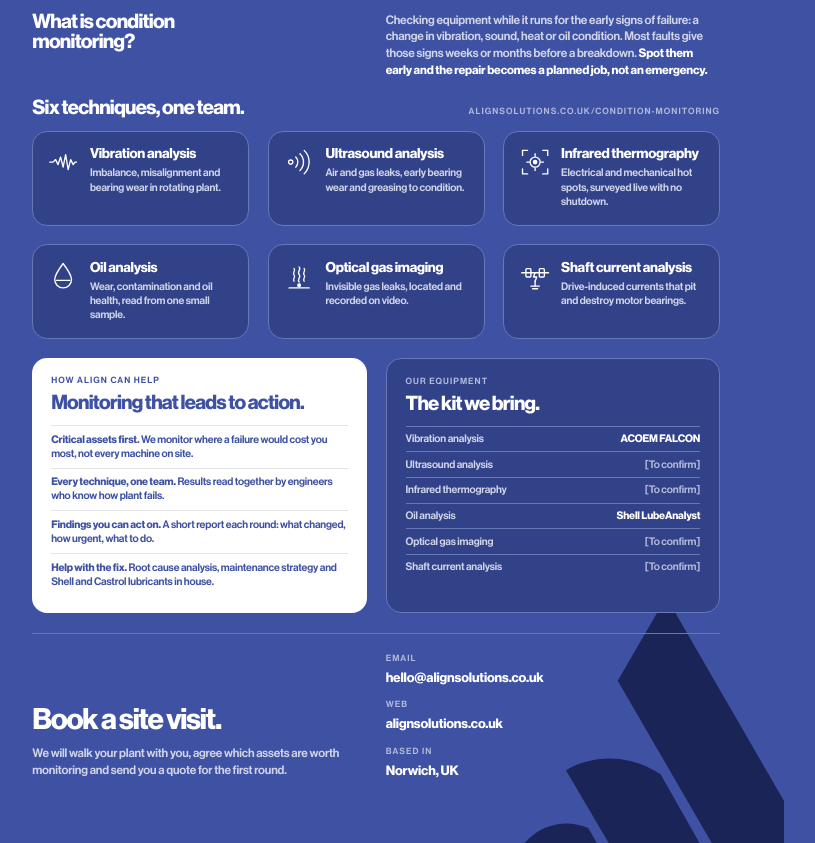
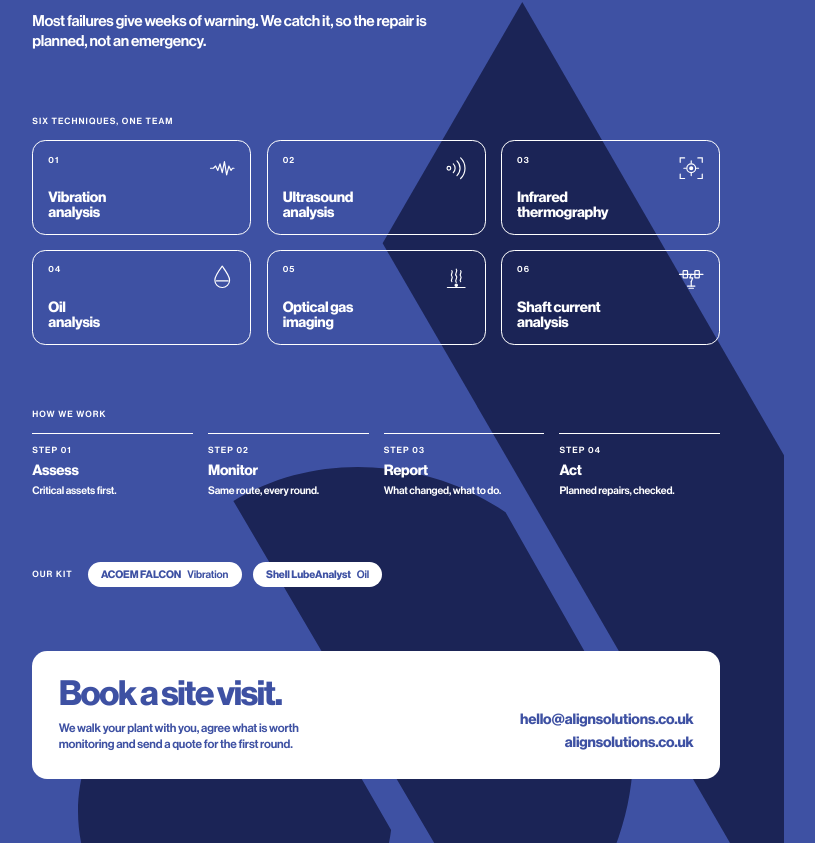
Before and after one commit to jptrsn101/align-solutions, a website: page flyers/condition-monitoring/index.html in a window 1280 px wide. Shown: the part 302-1145 px from the top of the page, without its empty margins (32-847 px from the left). Drawn offline with Linux system fonts and the light colour scheme.

Commit message:
Redesign the condition monitoring flyer in three colourways
Decluttered layout in the style of the case study pages: display headline,
numbered technique cards with no subtext, four one-line steps, confirmed
kit only, and a solid call-to-action card. Full-bleed logomark behind.

Cobalt, grey (monochrome, whiteout logo) and white (positive logo)
versions per the brand guidelines. finish-pdf.py writes the exact brand
CMYK builds from guidelines p17 instead of a profile conversion, and sets
trim and bleed boxes.

Co-Authored-By: Claude Opus 5.5 <noreply@anthropic.com>

```diff
--- a/flyers/condition-monitoring/index.html
+++ b/flyers/condition-monitoring/index.html
@@ -5,14 +5,18 @@
   <meta name="robots" content="noindex, nofollow" />
   <title>Condition monitoring flyer | Align Solutions</title>
   <!--
-    A4 print flyer, single page.
+    A4 print flyer, single page, three colourways: cobalt, grey, white.
     Page = A4 (210 x 297mm) + 3mm bleed each side = 216 x 303mm.
     Trim sits 3mm in from every edge; content keeps a 14mm margin inside the trim.
-    Export: flyers/condition-monitoring/build.mjs (Chrome PDF), then Ghostscript to CMYK.
+    Colourway is set by the class on <body> (t-cobalt, t-grey, t-white).
+    Export: node build.mjs (Chrome PDF, then finish-pdf.py writes exact brand CMYK).
+
+    Only the brand palette is used (Brand Guidelines p17), plus one deeper tone
+    per colourway for the background mark. finish-pdf.py maps every RGB value
+    below to its CMYK build and fails if it meets any other colour.
   -->
   <style>
     /* ─── FONTS ───────────────────────────────────────── */
-    /* Medium for copy, Bold for headings. Same WOFF2 files as the site. */
     @font-face {
       font-family: 'NeueHaas';
       src: url('../../assets/fonts/NeueHaasDisplayMediu.woff2') format('woff2');
@@ -24,24 +28,34 @@
       font-weight: 700; font-style: normal;
     }
 
-    /* ─── PRINT TOKENS ────────────────────────────────── */
-    /* Every colour is solid. The site's white-at-opacity and frosted glass
-       are flattened over cobalt here, so nothing relies on transparency in print
-       and every value converts cleanly to CMYK. */
+    /* ─── COLOURWAYS ──────────────────────────────────── */
+    /* bg = sheet, ink = copy, head = headings, muted = labels, line = rules
+       and outlines, mark = background logomark, card / card-ink = the one
+       solid hero card (the call to action), pill = kit tags */
     :root {
-      --cobalt:  #3e51a3;  /* sheet */
-      --navy:    #1b2456;  /* depth: the mark */
-      --panel:   #324289;  /* glass flattened: navy at 34% over cobalt */
-      --rule:    #6977b7;  /* white at 22% over cobalt: outlines and rules */
-      --white:   #ffffff;
-      --body:    #cfd4e8;  /* white at 75% over cobalt */
-      --label:   #b2b9da;  /* white at 60% over cobalt */
-      --plate:   #e2e3e7;  /* rules inside the white card */
+      --cobalt: #3e51a3;  /* CMYK 87 78 0 0 */
+      --white:  #ffffff;  /* CMYK 0 0 0 0 */
+      --grey60: #9c9c9c;  /* CMYK 0 0 0 38 */
+      --grey20: #434344;  /* CMYK 67 60 58 44 */
 
       --bleed: 3mm;
-      --margin: 14mm;       /* inside the trim, equal on all four sides */
-      --gutter: 5mm;
-      --gap: 5mm;           /* vertical rhythm between blocks */
+      --margin: 14mm;     /* inside the trim, equal on all four sides */
+      --gutter: 4mm;
+    }
+    .t-cobalt {
+      --bg: var(--cobalt); --ink: var(--white); --head: var(--white); --muted: var(--white);
+      --line: var(--white); --mark: #1b2456;  /* navy, CMYK 100 95 36 31 */
+      --card: var(--white); --card-ink: var(--cobalt); --pill: var(--white); --pill-ink: var(--cobalt);
+    }
+    .t-grey {
+      --bg: var(--grey20); --ink: var(--white); --head: var(--white); --muted: var(--grey60);
+      --line: var(--grey60); --mark: #38383a; /* grey 20 deepened, CMYK 67 60 58 56 */
+      --card: var(--white); --card-ink: var(--grey20); --pill: var(--white); --pill-ink: var(--grey20);
+    }
+    .t-white {
+      --bg: var(--white); --ink: var(--grey20); --head: var(--cobalt); --muted: var(--grey60);
+      --line: var(--grey60); --mark: #ededed; /* grey tint, CMYK 0 0 0 7 */
+      --card: var(--cobalt); --card-ink: var(--white); --pill: var(--cobalt); --pill-ink: var(--white);
     }
 
     @page { size: 216mm 303mm; margin: 0; }
@@ -52,114 +66,95 @@
     }
     body {
       font-family: 'NeueHaas', 'Helvetica Neue', Helvetica, Arial, sans-serif;
-      font-weight: 500; color: var(--white); background: var(--cobalt);
+      font-weight: 500; color: var(--ink); background: var(--bg);
       letter-spacing: -0.01em;
     }
 
     /* ─── SHEET ───────────────────────────────────────── */
-    /* Full-bleed cobalt. The safe area is bleed + margin in from every edge. */
-    .sheet {
-      position: relative; overflow: hidden;
-      width: 216mm; height: 303mm; background: var(--cobalt);
-    }
+    .sheet { position: relative; overflow: hidden; width: 216mm; height: 303mm; background: var(--bg); }
     .safe {
       position: absolute; inset: calc(var(--bleed) + var(--margin));
-      display: flex; flex-direction: column; gap: var(--gap);
+      display: flex; flex-direction: column; justify-content: space-between;
     }
 
-    /* Navy mark: the site footer's mark, bled off the bottom right corner */
-    .mark {
-      position: absolute; width: 92mm; right: -20mm; bottom: -24mm;
-      color: var(--navy);
-    }
+    /* Full-bleed logomark, tone on tone, cropped off the right and bottom
+       edges like the brand guidelines cover */
+    .mark { position: absolute; width: 265mm; right: -78mm; bottom: -34mm; color: var(--mark); }
 
     /* ─── TYPE ────────────────────────────────────────── */
     .eyebrow {
-      font-size: 6.6pt; font-weight: 500; text-transform: uppercase;
-      letter-spacing: 0.12em; color: var(--label);
+      display: block; font-size: 6.6pt; font-weight: 500; text-transform: uppercase;
+      letter-spacing: 0.12em; color: var(--muted);
     }
-    .h2 { font-size: 15pt; font-weight: 700; letter-spacing: -0.035em; line-height: 1; }
-    .copy { font-size: 9pt; line-height: 1.4; color: var(--body); }
-    .em { color: var(--white); font-weight: 700; }
 
     /* ─── HEADER ──────────────────────────────────────── */
-    .head {
-      display: flex; justify-content: space-between; align-items: center;
-      padding-bottom: 4mm; border-bottom: 0.25mm solid var(--rule);
-    }
-    .head img { width: 36mm; height: auto; display: block; }
+    .head { display: flex; justify-content: space-between; align-items: flex-start; }
+    .head img { width: 36mm; height: auto; display: none; }
+    .t-cobalt .logo-white, .t-grey .logo-white, .t-white .logo-positive { display: block; }
     .head-meta { text-align: right; display: flex; flex-direction: column; gap: 1.2mm; }
-    .head-meta strong { font-size: 9pt; font-weight: 700; letter-spacing: -0.01em; color: var(--white); }
+    .head-meta strong { font-size: 9pt; font-weight: 700; color: var(--head); }
 
     /* ─── HERO ────────────────────────────────────────── */
     .hero h1 {
-      font-size: 34pt; font-weight: 700; letter-spacing: -0.045em; line-height: 0.94;
+      font-size: 50pt; font-weight: 700; letter-spacing: -0.045em; line-height: 0.92;
+      color: var(--head); max-width: 160mm;
     }
     .hero .lead {
-      margin-top: 4mm; max-width: 128mm;
-      font-size: 10.5pt; line-height: 1.32; letter-spacing: -0.02em; color: var(--white);
+      margin-top: 6mm; max-width: 112mm;
+      font-size: 11.5pt; line-height: 1.3; letter-spacing: -0.02em;
     }
 
-    /* ─── TWO-COLUMN ROW ──────────────────────────────── */
-    /* Every row shares one grid: two equal columns with the same gutter */
-    .row { display: grid; grid-template-columns: 1fr 1fr; gap: var(--gutter); }
-    .define { padding-top: 4.5mm; border-top: 0.25mm solid var(--rule); align-items: start; }
+    /* ─── SECTION LABEL ───────────────────────────────── */
+    .label { margin-bottom: 3.5mm; }
 
     /* ─── TECHNIQUES ──────────────────────────────────── */
-    .tech-head { display: flex; justify-content: space-between; align-items: baseline; margin-bottom: 3.5mm; }
+    /* Outline cards: number top left, icon top right, name at the foot */
     .tech-grid { display: grid; grid-template-columns: repeat(3, 1fr); gap: var(--gutter); }
-    /* Icon left, name and line right */
     .tech {
-      background: var(--panel); border: 0.25mm solid var(--rule); border-radius: 4mm;
-      padding: 4mm; display: grid; grid-template-columns: 8mm 1fr; column-gap: 3mm; row-gap: 1mm;
-      align-content: start;
+      height: 25mm; padding: 3.5mm 4mm;
+      border: 0.25mm solid var(--line); border-radius: 3.5mm;
+      display: grid; grid-template-columns: 1fr auto; grid-template-rows: auto 1fr;
     }
-    .tech svg { grid-row: span 2; width: 8mm; height: 8mm; color: var(--white); }
-    .tech-name { font-size: 10.5pt; font-weight: 700; letter-spacing: -0.02em; line-height: 1.1; }
-    .tech-line { font-size: 8pt; line-height: 1.35; color: var(--body); }
+    .tech .num { font-size: 6.6pt; letter-spacing: 0.12em; color: var(--muted); }
+    .tech svg { width: 7mm; height: 7mm; color: var(--head); }
+    .tech-name {
+      grid-column: 1 / -1; align-self: end;
+      font-size: 11pt; font-weight: 700; letter-spacing: -0.02em; line-height: 1.05; color: var(--head);
+    }
 
-    /* ─── HELP (the one white card) + EQUIPMENT ───────── */
-    .card {
-      border-radius: 4mm; padding: 4.5mm 5mm;
-      display: flex; flex-direction: column;
+    /* ─── HOW WE WORK ─────────────────────────────────── */
+    .steps { display: grid; grid-template-columns: repeat(4, 1fr); gap: var(--gutter); }
+    .step { padding-top: 3mm; border-top: 0.25mm solid var(--line); }
+    .step .num { margin-bottom: 1.5mm; }
+    .step strong { display: block; font-size: 11pt; font-weight: 700; letter-spacing: -0.02em; color: var(--head); }
+    .step span:last-child { display: block; margin-top: 1mm; font-size: 8pt; line-height: 1.3; }
+
+    /* ─── KIT ─────────────────────────────────────────── */
+    .kit { display: flex; align-items: center; gap: 3mm; }
+    .kit .eyebrow { margin-right: 1mm; }
+    .pill {
+      display: inline-flex; align-items: baseline; gap: 1.6mm;
+      padding: 1.6mm 3.5mm; border-radius: 10mm;
+      background: var(--pill); color: var(--pill-ink);
+      font-size: 8pt; font-weight: 700; letter-spacing: -0.01em;
     }
-    .card--white { background: var(--white); color: var(--cobalt); }
-    .card--white .eyebrow { color: var(--cobalt); }
-    .card--panel { background: var(--panel); border: 0.25mm solid var(--rule); }
-    .card .h2 { margin: 2mm 0 3mm; }
-    .help-list { list-style: none; }
-    .help-list li { padding: 1.8mm 0; border-top: 0.25mm solid var(--plate); font-size: 8pt; line-height: 1.32; }
-    .help-list strong { font-weight: 700; }
+    .pill span { font-weight: 500; }
 
-    /* Equipment: one row per technique, instrument on the right */
-    .equip-list { list-style: none; }
-    .equip-list li {
-      display: flex; justify-content: space-between; gap: 3mm;
-      padding: 1.4mm 0; border-top: 0.25mm solid var(--rule);
-      font-size: 8pt; line-height: 1.32; color: var(--body);
+    /* ─── CTA: the one solid card ─────────────────────── */
+    .cta {
+      background: var(--card); color: var(--card-ink); border-radius: 4mm;
+      padding: 7mm; display: grid; grid-template-columns: 1fr 1fr; gap: var(--gutter); align-items: end;
     }
-    .equip-list strong { font-weight: 700; color: var(--white); text-align: right; }
-    /* Still waiting on Mark: muted so it reads as unfinished on any proof */
-    .equip-list .tbc { font-weight: 500; color: var(--label); }
-
-    /* ─── CTA ─────────────────────────────────────────── */
-    .cta {
-      margin-top: auto; position: relative;
-      padding-top: 5mm; border-top: 0.25mm solid var(--rule);
-      align-items: end;
-    }
-    .cta h2 { font-size: 22pt; font-weight: 700; letter-spacing: -0.04em; line-height: 0.95; }
-    .cta .copy { margin-top: 3mm; max-width: 82mm; }
-    .contact { display: flex; flex-direction: column; gap: 1.6mm; }
-    .contact a, .contact span { color: var(--white); text-decoration: none; font-size: 10pt; font-weight: 700; letter-spacing: -0.01em; }
-    .contact .eyebrow { font-size: 6.6pt; font-weight: 500; letter-spacing: 0.12em; color: var(--label); margin-top: 2mm; }
-    .contact .eyebrow:first-child { margin-top: 0; }
+    .cta h2 { font-size: 26pt; font-weight: 700; letter-spacing: -0.04em; line-height: 0.95; }
+    .cta p { margin-top: 2.5mm; font-size: 9pt; line-height: 1.35; max-width: 70mm; }
+    .contact { display: flex; flex-direction: column; gap: 1.4mm; text-align: right; }
+    .contact a { color: inherit; text-decoration: none; font-size: 11pt; font-weight: 700; letter-spacing: -0.01em; }
   </style>
 </head>
-<body>
+<body class="t-cobalt">
 <main class="sheet">
 
-  <!-- Navy mark, same paths as the site footer mark -->
+  <!-- Background logomark: same paths as the site's footer mark -->
   <svg class="mark" viewBox="0 0 796.86 771.12" xmlns="http://www.w3.org/2000/svg" aria-hidden="true">
     <path fill="currentColor" d="M174.68,529.44l74.42,129.24c-4.98,41.48-29.86,78.46-69.26,97.75-57.63,28.21-127.48,7.88-161.09-46.34-33.47-54.01-21.07-125.34,28.9-164.31,37.39-29.15,85.12-34.34,127.04-16.34Z"/>
     <path fill="currentColor" d="M430.17,664.34c-15.43,44.94-45.56,82.81-86.72,106.78l-25.57-43.3L123.62,396.93c44.71-26.78,96.96-33.12,147.33-21.33,25.48,5.96,48.44,16.39,69.21,30.32h.01l101.3,178.49c1.33,26.81-2.23,53.51-11.3,79.92Z"/>
@@ -170,9 +165,10 @@
 
     <!-- ─── HEADER ─────────────────────────────────────── -->
     <header class="head">
-      <img src="../../Brand_Assets/SVG Logos/logo-lockup-white.svg" alt="Align Solutions" />
+      <img class="logo-white" src="../../Brand_Assets/SVG Logos/logo-lockup-white.svg" alt="Align Solutions" />
+      <img class="logo-positive" src="../../Brand_Assets/SVG Logos/Asset 6.svg" alt="Align Solutions" />
       <div class="head-meta">
-        <span class="eyebrow">Condition monitoring offer</span>
+        <span class="eyebrow">Condition monitoring</span>
         <!-- TODO: replace with the recipient company's name before printing -->
         <strong>Prepared for [Company name]</strong>
       </div>
@@ -180,102 +176,75 @@
 
     <!-- ─── HERO ───────────────────────────────────────── -->
     <section class="hero">
-      <h1>Find faults before<br />they stop your plant.</h1>
-      <p class="lead">Our engineers check the plant your site relies on, tell you what is starting to fail, and help you fix it on your schedule, not the breakdown's.</p>
-    </section>
-
-    <!-- ─── WHAT IS CONDITION MONITORING ──────────────── -->
-    <section class="row define">
-      <h2 class="h2">What is condition<br />monitoring?</h2>
-      <p class="copy">Checking equipment while it runs for the early signs of failure: a change in vibration, sound, heat or oil condition. Most faults give those signs weeks or months before a breakdown. <span class="em">Spot them early and the repair becomes a planned job, not an emergency.</span></p>
+      <h1>Find faults before they stop your plant.</h1>
+      <p class="lead">Most failures give weeks of warning. We catch it, so the repair is planned, not an emergency.</p>
     </section>
 
     <!-- ─── SIX TECHNIQUES ─────────────────────────────── -->
     <section>
-      <div class="tech-head">
-        <h2 class="h2">Six techniques, one team.</h2>
-        <span class="eyebrow">alignsolutions.co.uk/condition-monitoring</span>
-      </div>
+      <span class="eyebrow label">Six techniques, one team</span>
       <div class="tech-grid">
         <div class="tech">
-          <!-- Waveform growing in amplitude -->
+          <span class="num">01</span>
           <svg viewBox="0 0 36 36" fill="none" stroke="currentColor" stroke-width="1.6" stroke-linecap="round" stroke-linejoin="round" aria-hidden="true"><path d="M2 18h4l3-3 3 6 3-9 3 12 3-15 3 18 3-12 3 6 2-3h2"/></svg>
-          <span class="tech-name">Vibration analysis</span>
-          <span class="tech-line">Imbalance, misalignment and bearing wear in rotating plant.</span>
+          <span class="tech-name">Vibration<br />analysis</span>
         </div>
         <div class="tech">
-          <!-- Source with spreading sound arcs -->
+          <span class="num">02</span>
           <svg viewBox="0 0 36 36" fill="none" stroke="currentColor" stroke-width="1.6" stroke-linecap="round" aria-hidden="true"><circle cx="8" cy="18" r="2.5"/><path d="M14 12a8.5 8.5 0 0 1 0 12"/><path d="M19 8a14 14 0 0 1 0 20"/><path d="M24 4a19.5 19.5 0 0 1 0 28"/></svg>
-          <span class="tech-name">Ultrasound analysis</span>
-          <span class="tech-line">Air and gas leaks, early bearing wear and greasing to condition.</span>
+          <span class="tech-name">Ultrasound<br />analysis</span>
         </div>
         <div class="tech">
-          <!-- Camera frame with a hot spot on the crosshair -->
+          <span class="num">03</span>
           <svg viewBox="0 0 36 36" fill="none" stroke="currentColor" stroke-width="1.6" stroke-linecap="round" aria-hidden="true"><path d="M3 10V4h6M27 4h6v6M33 26v6h-6M9 32H3v-6"/><circle cx="18" cy="18" r="6"/><circle cx="18" cy="18" r="2" fill="currentColor"/><path d="M18 8v3M18 25v3M8 18h3M25 18h3"/></svg>
-          <span class="tech-name">Infrared thermography</span>
-          <span class="tech-line">Electrical and mechanical hot spots, surveyed live with no shutdown.</span>
+          <span class="tech-name">Infrared<br />thermography</span>
         </div>
         <div class="tech">
-          <!-- Oil drop with a sample level line -->
+          <span class="num">04</span>
           <svg viewBox="0 0 36 36" fill="none" stroke="currentColor" stroke-width="1.6" stroke-linecap="round" stroke-linejoin="round" aria-hidden="true"><path d="M18 3c6 8 10 13.5 10 19a10 10 0 0 1-20 0c0-5.5 4-11 10-19Z"/><path d="M10 23h16"/></svg>
-          <span class="tech-name">Oil analysis</span>
-          <span class="tech-line">Wear, contamination and oil health, read from one small sample.</span>
+          <span class="tech-name">Oil<br />analysis</span>
         </div>
         <div class="tech">
-          <!-- Plume rising from a leak point -->
+          <span class="num">05</span>
           <svg viewBox="0 0 36 36" fill="none" stroke="currentColor" stroke-width="1.6" stroke-linecap="round" aria-hidden="true"><path d="M6 32h24"/><circle cx="18" cy="29" r="1.6" fill="currentColor"/><path d="M18 25c-3-3 3-6 0-9s3-6 0-9"/><path d="M12 24c-2.5-2.5 2.5-5 0-7.5s2.5-5 0-7.5"/><path d="M24 24c-2.5-2.5 2.5-5 0-7.5s2.5-5 0-7.5"/></svg>
-          <span class="tech-name">Optical gas imaging</span>
-          <span class="tech-line">Invisible gas leaks, located and recorded on video.</span>
+          <span class="tech-name">Optical gas<br />imaging</span>
         </div>
         <div class="tech">
-          <!-- Shaft through two bearings, discharge path to earth -->
+          <span class="num">06</span>
           <svg viewBox="0 0 36 36" fill="none" stroke="currentColor" stroke-width="1.6" stroke-linecap="round" stroke-linejoin="round" aria-hidden="true"><path d="M2 14h32"/><rect x="7" y="9" width="6" height="10" rx="1"/><rect x="23" y="9" width="6" height="10" rx="1"/><path d="M18 14l-2 5h4l-2 5"/><path d="M13 30h10M15 33h6"/><path d="M18 24v6"/></svg>
-          <span class="tech-name">Shaft current analysis</span>
-          <span class="tech-line">Drive-induced currents that pit and destroy motor bearings.</span>
+          <span class="tech-name">Shaft current<br />analysis</span>
         </div>
       </div>
     </section>
 
-    <!-- ─── HOW ALIGN CAN HELP + OUR EQUIPMENT ─────────── -->
-    <section class="row">
-      <div class="card card--white">
-        <span class="eyebrow">How Align can help</span>
-        <h2 class="h2">Monitoring that leads to action.</h2>
-        <ul class="help-list">
-          <li><strong>Critical assets first.</strong> We monitor where a failure would cost you most, not every machine on site.</li>
-          <li><strong>Every technique, one team.</strong> Results read together by engineers who know how plant fails.</li>
-          <li><strong>Findings you can act on.</strong> A short report each round: what changed, how urgent, what to do.</li>
-          <li><strong>Help with the fix.</strong> Root cause analysis, maintenance strategy and Shell and Castrol lubricants in house.</li>
-        </ul>
-      </div>
-      <div class="card card--panel">
-        <span class="eyebrow">Our equipment</span>
-        <h2 class="h2">The kit we bring.</h2>
-        <!-- TODO(Mark): fill in the four remaining instruments, then remove the .tbc styling -->
-        <ul class="equip-list">
-          <li><span>Vibration analysis</span><strong>ACOEM FALCON</strong></li>
-          <li><span>Ultrasound analysis</span><strong class="tbc">[To confirm]</strong></li>
-          <li><span>Infrared thermography</span><strong class="tbc">[To confirm]</strong></li>
-          <li><span>Oil analysis</span><strong>Shell LubeAnalyst</strong></li>
-          <li><span>Optical gas imaging</span><strong class="tbc">[To confirm]</strong></li>
-          <li><span>Shaft current analysis</span><strong class="tbc">[To confirm]</strong></li>
-        </ul>
+    <!-- ─── HOW WE WORK ────────────────────────────────── -->
+    <section>
+      <span class="eyebrow label">How we work</span>
+      <div class="steps">
+        <div class="step"><span class="eyebrow num">Step 01</span><strong>Assess</strong><span>Critical assets first.</span></div>
+        <div class="step"><span class="eyebrow num">Step 02</span><strong>Monitor</strong><span>Same route, every round.</span></div>
+        <div class="step"><span class="eyebrow num">Step 03</span><strong>Report</strong><span>What changed, what to do.</span></div>
+        <div class="step"><span class="eyebrow num">Step 04</span><strong>Act</strong><span>Planned repairs, checked.</span></div>
       </div>
     </section>
 
+    <!-- ─── OUR KIT ────────────────────────────────────── -->
+    <!-- Confirmed kit only. Add a pill when Mark confirms another instrument. -->
+    <section class="kit">
+      <span class="eyebrow">Our kit</span>
+      <span class="pill">ACOEM FALCON <span>Vibration</span></span>
+      <span class="pill">Shell LubeAnalyst <span>Oil</span></span>
+    </section>
+
     <!-- ─── CTA ────────────────────────────────────────── -->
-    <section class="row cta">
+    <section class="cta">
       <div>
         <h2>Book a site visit.</h2>
-        <p class="copy">We will walk your plant with you, agree which assets are worth monitoring and send you a quote for the first round.</p>
+        <p>We walk your plant with you, agree what is worth monitoring and send a quote for the first round.</p>
       </div>
       <div class="contact">
-        <span class="eyebrow">Email</span>
         <a href="mailto:hello@alignsolutions.co.uk">hello@alignsolutions.co.uk</a>
-        <span class="eyebrow">Web</span>
         <a href="https://www.alignsolutions.co.uk/condition-monitoring.html">alignsolutions.co.uk</a>
-        <span class="eyebrow">Based in</span>
-        <span>Norwich, UK</span>
       </div>
     </section>
 
```
Also changed, not shown: flyers/condition-monitoring/build.mjs (+23 -17 lines), flyers/condition-monitoring/proof-cobalt.png (added), flyers/condition-monitoring/proof-grey.png (added), flyers/condition-monitoring/proof-white.png (added), flyers/condition-monitoring/proof.png (deleted), 6 other files.
